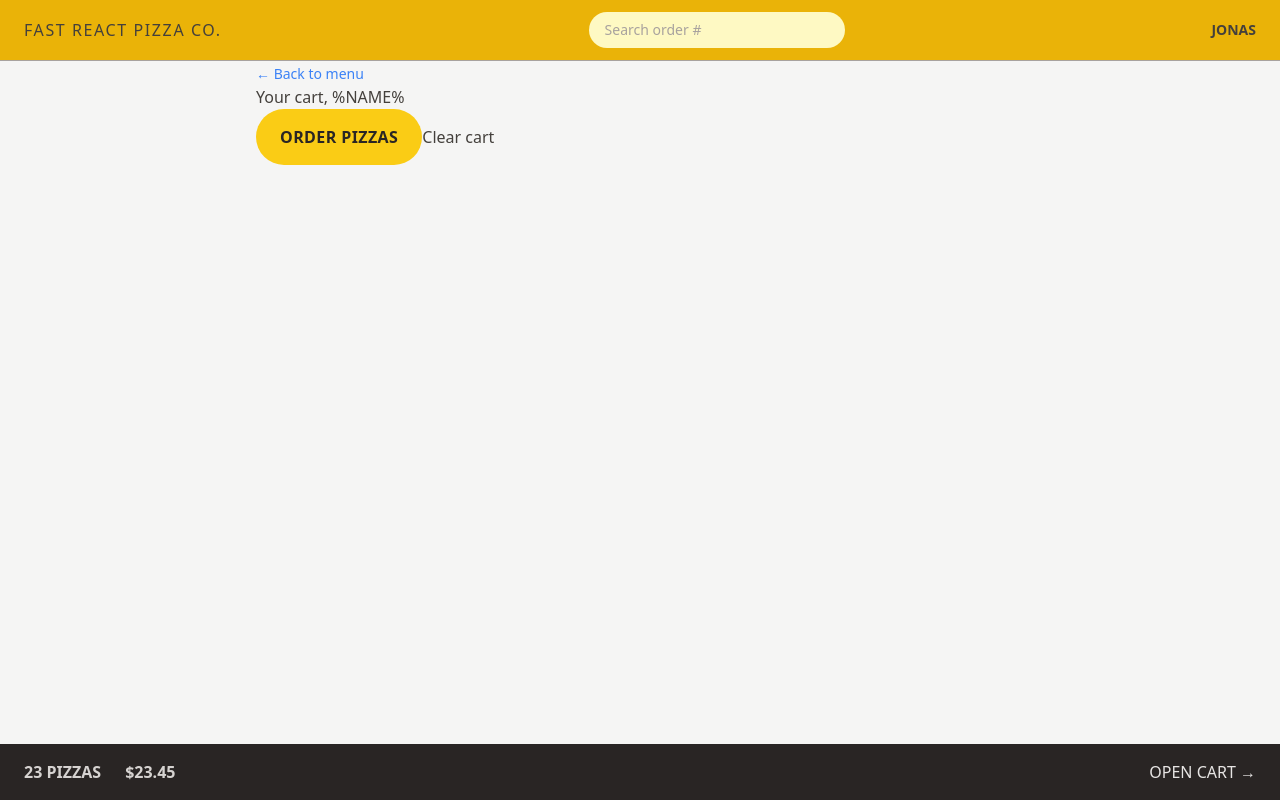
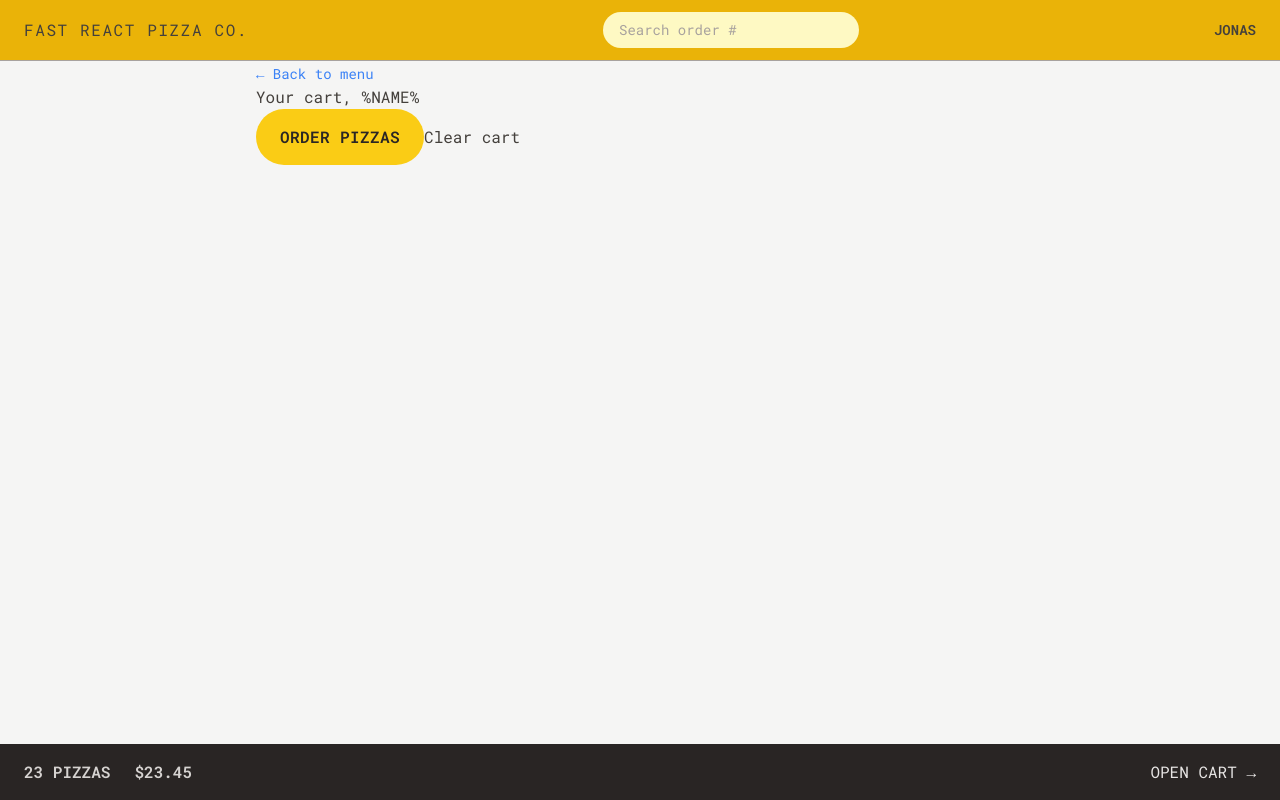
Before and after one commit to abdGhost/fast-react-pizza, a React (Vite) app: page /cart in a window 1280 px wide. Built offline with nearby package versions, Linux system fonts and the light colour scheme.

Commit message:
styled the menu screen

```diff
--- a/index.html
+++ b/index.html
@@ -4,6 +4,12 @@
     <meta charset="UTF-8" />
     <link rel="icon" type="image/svg+xml" href="/vite.svg" />
     <meta name="viewport" content="width=device-width, initial-scale=1.0" />
+    <link rel="preconnect" href="https://fonts.googleapis.com" />
+    <link rel="preconnect" href="https://fonts.gstatic.com" crossorigin />
+    <link
+      href="https://fonts.googleapis.com/css2?family=Roboto+Mono:ital,wght@0,100..700;1,100..700&display=swap"
+      rel="stylesheet"
+    />
     <title>Vite + React</title>
   </head>
   <body class="bg-stone-100 text-stone-700">
--- a/src/features/cart/Cart.jsx
+++ b/src/features/cart/Cart.jsx
@@ -36,7 +36,9 @@
       <h2>Your cart, %NAME%</h2>
 
       <div>
-        <Button to="/order/new">Order pizzas</Button>
+        <Button to="/order/new" type="primary">
+          Order pizzas
+        </Button>
         {/* <Link to="/order/new">Order pizzas</Link> */}
         <button>Clear cart</button>
       </div>
--- a/src/features/menu/Menu.jsx
+++ b/src/features/menu/Menu.jsx
@@ -7,7 +7,7 @@
   // console.log(menu);
 
   return (
-    <ul>
+    <ul className="divide-y divide-stone-200 px-2 ">
       {menu.map((pizza) => (
         <MenuItem pizza={pizza} key={pizza.id} />
       ))}
--- a/src/features/menu/MenuItem.jsx
+++ b/src/features/menu/MenuItem.jsx
@@ -1,17 +1,31 @@
 /* eslint-disable react/prop-types */
 import { formatCurrency } from "../../utils/helpers";
+import Button from "../../ui/Button";
 
 function MenuItem({ pizza }) {
   const { id, name, unitPrice, ingredients, soldOut, imageUrl } = pizza;
 
   return (
-    <li>
-      <img src={imageUrl} alt={name} />
-      <div>
-        <p>{name}</p>
-        <p>{ingredients.join(", ")}</p>
-        <div>
-          {!soldOut ? <p>{formatCurrency(unitPrice)}</p> : <p>Sold out</p>}
+    <li className="flex gap-4 py-2">
+      <img
+        className={`h-24 ${soldOut ? "opacity-70 grayscale" : ""}`}
+        src={imageUrl}
+        alt={name}
+      />
+      <div className="flex flex-col grow pt-0.5">
+        <p className="font-medium">{name}</p>
+        <p className="text-sm italic text-stone-500 capitalize">
+          {ingredients.join(", ")}
+        </p>
+        <div className="mt-auto flex  items-center justify-between">
+          {!soldOut ? (
+            <p className="text-sm">{formatCurrency(unitPrice)}</p>
+          ) : (
+            <p className="text-sm uppercase font-medium text-stone-500">
+              Sold out
+            </p>
+          )}
+          <Button type="small">Add To cart</Button>
         </div>
       </div>
     </li>
--- a/src/features/order/CreateOrder.jsx
+++ b/src/features/order/CreateOrder.jsx
@@ -102,7 +102,7 @@
             {isSubmitting ? "Placing order..." : "Order now"}
           </button> */}
 
-          <Button disabled={isSubmitting}>
+          <Button type="primary" disabled={isSubmitting}>
             {isSubmitting ? "Placing order..." : "Order now"}
           </Button>
         </div>
--- a/src/features/user/CreateUser.jsx
+++ b/src/features/user/CreateUser.jsx
@@ -24,7 +24,7 @@
 
       {username !== "" && (
         <div>
-          <Button>Start ordering</Button>
+          <Button type="primary">Start ordering</Button>
         </div>
       )}
     </form>
--- a/src/ui/AppLayout.jsx
+++ b/src/ui/AppLayout.jsx
@@ -10,6 +10,7 @@
   return (
     <div className="grid grid-rows-[auto_1fr_auto] h-screen">
       {isLoading && <Loader />}
+
       <Header />
 
       <div className="overflow-scroll">
--- a/src/ui/Button.jsx
+++ b/src/ui/Button.jsx
@@ -1,18 +1,24 @@
 import { Link } from "react-router-dom";
 
 // eslint-disable-next-line react/prop-types
-export default function Button({ children, disabled, to }) {
-  const className =
-    "bg-yellow-400 uppercase font-semibold text-stone-800 py-3 px-4 inline-block tracking-wide rounded-full hover:bg-yellow-300 translate-colors duration-300 focus:outline-none focus-ring focus:ring-yellow-300 focus:bg-yellow-300 focus:ring-offset-2 disabled:cursor-not-allowed sm:px-6 sm:py-4";
+export default function Button({ children, disabled, to, type }) {
+  const base =
+    "bg-yellow-400 uppercase font-semibold text-stone-800  inline-block tracking-wide rounded-full hover:bg-yellow-300 translate-colors duration-300 focus:outline-none focus-ring focus:ring-yellow-300 focus:bg-yellow-300 focus:ring-offset-2 disabled:cursor-not-allowed";
+
+  const styles = {
+    primary: base + " px-4 py-3 md:px-6 md:py-4",
+    small: base + " px-4 py-2 md:px-5 md:py-2.5  text-xs",
+  };
+
   if (to) {
     return (
-      <Link to={to} className={className}>
+      <Link to={to} className={styles[type]}>
         {children}
       </Link>
     );
   }
   return (
-    <button className={className} disabled={disabled}>
+    <button className={styles[type]} disabled={disabled}>
       {children}
     </button>
   );
--- a/src/ui/Loader.jsx
+++ b/src/ui/Loader.jsx
@@ -1,3 +1,7 @@
 export default function Loader() {
-  return <div className="loader">Loader</div>;
+  return (
+    <div className="absolute bg-slate-200/20 inset-0 backdrop-blur-sm flex items-center justify-center">
+      <div className="loader">Loader</div>
+    </div>
+  );
 }
--- a/tailwind.config.js
+++ b/tailwind.config.js
@@ -2,7 +2,18 @@
 export default {
   content: ["./index.html", "./src/**/*.{js,ts,jsx,tsx}"],
   theme: {
-    extend: {},
+    fontFamily: {
+      sans: "Roboto Mono, monospace",
+    },
+
+    extend: {
+      colors: {
+        pizza: "#123456",
+      },
+      height: {
+        screen: "100dvh",
+      },
+    },
   },
   plugins: [],
 };
```
